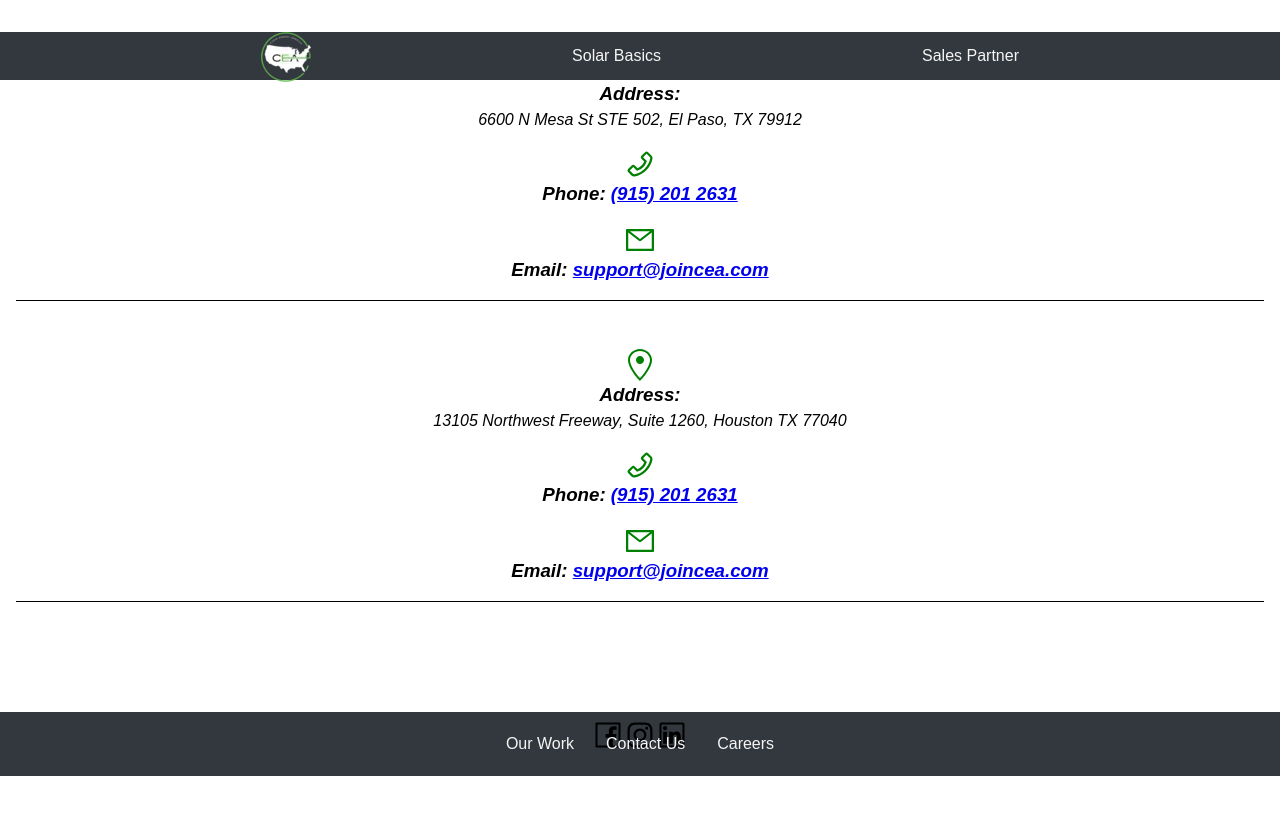
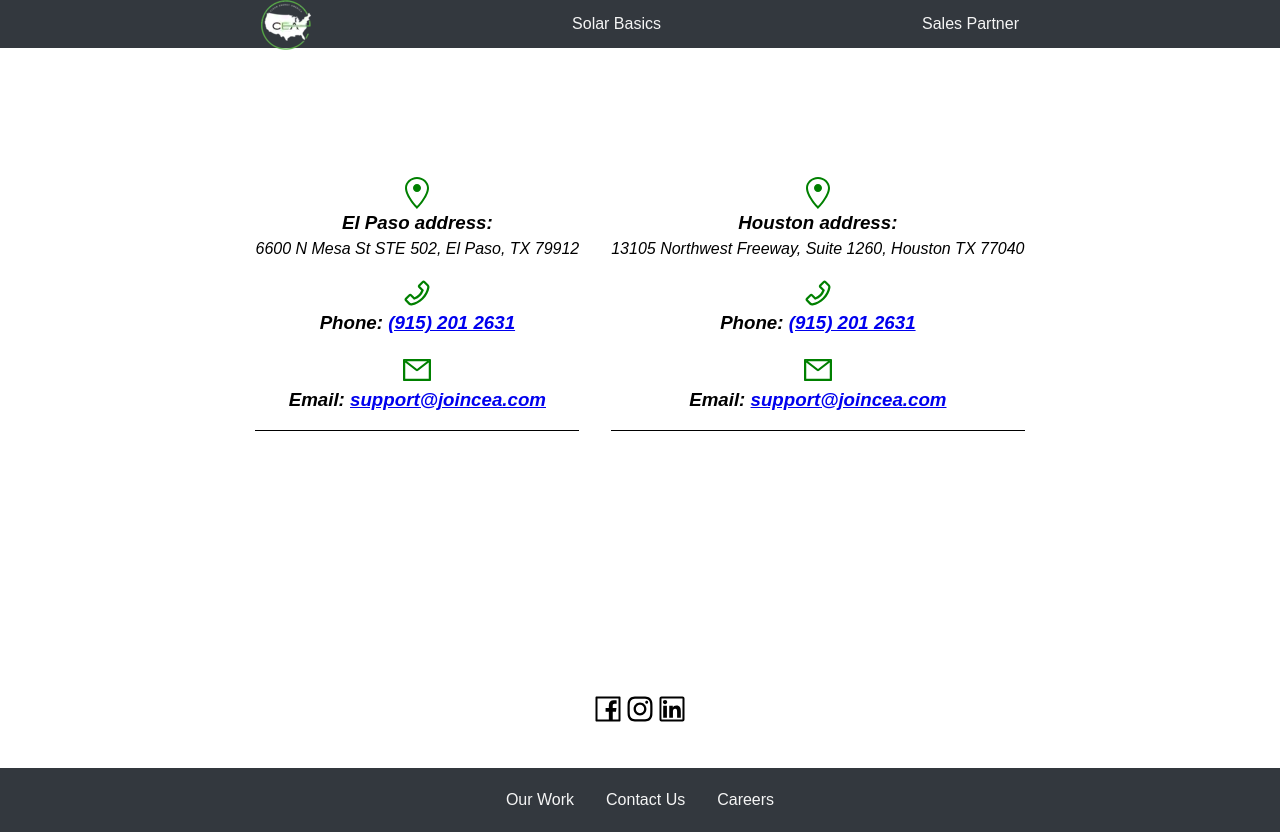
Before and after one commit to eric-santosCEA/second-solarcea, a React (Create React App) app: page /contact in a window 1280 px wide. Built offline with nearby package versions, Linux system fonts and the light colour scheme.

Commit message:
fixed address misaligned

```diff
--- a/src/components/Contact.js
+++ b/src/components/Contact.js
@@ -17,7 +17,7 @@ const Contact = () => {
       <div className="main">
         <address className="contact">
           <GoLocation size="2rem" color="green" className="icon" />
-          <h3>Address:</h3>
+          <h3>El Paso address:</h3>
           <p>6600 N Mesa St STE 502, El Paso, TX 79912</p>
           <AiOutlinePhone size="2rem" color="green" className="icon" />
           <h3>
@@ -31,7 +31,7 @@ const Contact = () => {
         </address>
         <address className="contact">
           <GoLocation size="2rem" color="green" className="icon" />
-          <h3>Address:</h3>
+          <h3>Houston address:</h3>
           <p>13105 Northwest Freeway, Suite 1260, Houston TX 77040</p>
           <AiOutlinePhone size="2rem" color="green" className="icon" />
           <h3>
@@ -43,14 +43,12 @@ const Contact = () => {
             Email: <a href="mailto:support@joincea.com">support@joincea.com</a>
           </h3>
         </address>
+      </div>
       <div className="social-icons">
         <a href="https://www.facebook.com/cleanenergyamerica/" alt="facebook">
           <AiOutlineFacebook size="2rem" />
         </a>
-          <a
-            href="https://www.instagram.com/cleanenergyamerica/"
-            alt="instagram"
-          >
+        <a href="https://www.instagram.com/cleanenergyamerica/" alt="instagram">
           <AiOutlineInstagram size="2rem" />
         </a>
         <a
@@ -60,7 +58,6 @@ const Contact = () => {
           <AiOutlineLinkedin size="2rem" />
         </a>
       </div>
-      </div>
       <Footer />
     </>
   )
--- a/src/styles/contact.css
+++ b/src/styles/contact.css
@@ -3,7 +3,10 @@
 }
 @media screen and (min-width: 415px) {
   .main {
-    height: 85vh;
+    height: 72vh;
+    display: flex;
+    justify-content: center;
+    align-items: center;
   }
 }
 .main .contact {
@@ -16,24 +19,29 @@
   border-bottom: 1px solid black;
   margin-top: 2rem;
 }
+@media screen and (min-width: 415px) {
+  .main .contact {
+    flex-flow: column wrap;
+  }
+}
 .main .contact .icon {
   margin-top: 1rem;
 }
 .main .contact p {
   flex-flow: row wrap;
 }
-.main .social-icons {
+.social-icons {
   display: flex;
   justify-content: center;
   align-items: center;
   height: 4rem;
 }
 @media screen and (min-width: 415px) {
-  .main .social-icons {
+  .social-icons {
     margin-top: 5rem;
     height: 7rem;
   }
 }
-.main .social-icons a {
+.social-icons a {
   color: black;
 }
--- a/src/styles/contact.less
+++ b/src/styles/contact.less
@@ -1,7 +1,10 @@
 .main {
   height: 110vh;
   @media screen and (min-width: 415px) {
-    height: 85vh;
+    height: 72vh;
+    display: flex;
+    justify-content: center;
+    align-items: center;
   }
   .contact {
     display: flex;
@@ -12,12 +15,16 @@
     margin: 1rem;
     border-bottom: 1px solid black;
     margin-top: 2rem;
+    @media screen and (min-width: 415px) {
+      flex-flow: column wrap;
+    }
     .icon {
       margin-top: 1rem;
     }
 
     p {
       flex-flow: row wrap;
+    }
   }
 }
 .social-icons {
@@ -33,4 +40,3 @@
     color: black;
   }
 }
-}
```
Lines whose indentation alone changed are shown as unchanged.
